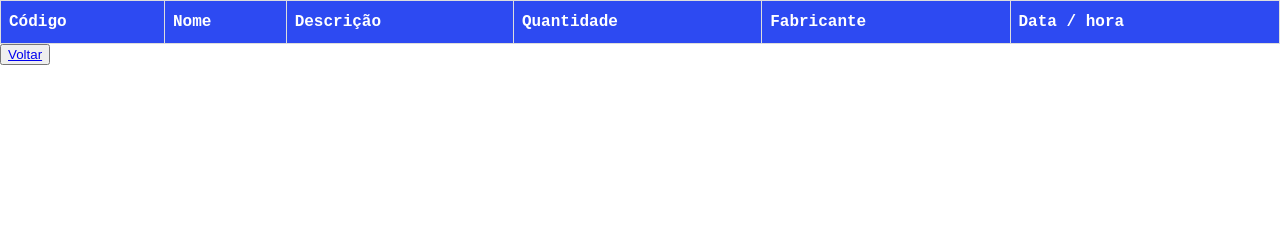
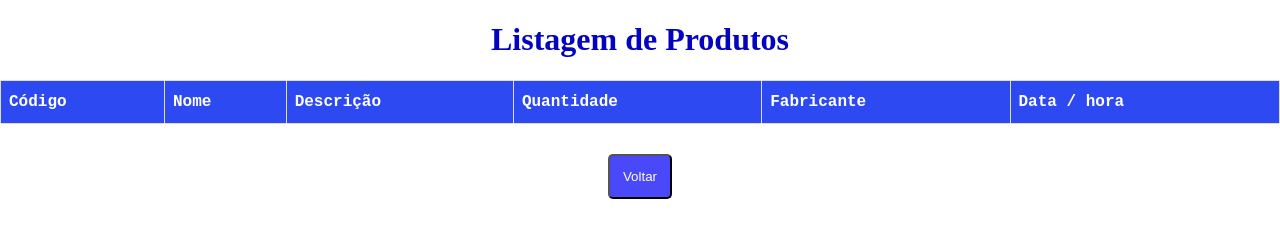
Before and after one commit to HenriqueBarbosaSJr/project-crud, a website: page src/prodslist.html in a window 1280 px wide. Drawn offline with nearby package versions, Linux system fonts and the light colour scheme; no server answers.

Commit message:
Atualização do CSS

```diff
--- a/css/global.css
+++ b/css/global.css
@@ -11,6 +11,25 @@ html , body {
     font-family: 'Courier New', Courier, monospace;
 }
 
-.button{
- margin: 0;
+.containerHeaderIndex{
+    margin-bottom: 100px;
 }
+
+.containerMainIndex {
+    display: flex;
+    justify-content: center;
+    justify-items: center;
+}
+button{
+    text-decoration: none;
+    background: #4949fa;
+    color: #fff;
+    padding: 13px;
+    border-radius: 5px;
+    cursor: pointer;
+}
+
+a{
+    text-decoration: none;
+    color: #fff;
+}
--- a/css/prodslist.css
+++ b/css/prodslist.css
@@ -20,3 +20,17 @@
     background-color: #2d4af2;
     color: white;
   }
+
+  .containerButton{
+    display: flex;
+    justify-content: center;
+    justify-items: center;
+    margin-top: 30px;
+  }
+
+  header{
+    display: flex;
+    justify-content: center;
+    justify-items: center;
+    color: rgb(3, 3, 193);
+  }
--- a/js/prodslist.js
+++ b/js/prodslist.js
@@ -1,8 +1,6 @@
 // Referências do DOM HTML
 
 const tbodyList = document.getElementById('tbodyList');
-
-
 
 // Código
 
@@ -35,5 +33,4 @@ function listAll(){
 
 }
 
-
 listAll();
--- a/src/prodslist.html
+++ b/src/prodslist.html
@@ -7,6 +7,11 @@
     <link rel="stylesheet" href="../css/prodslist.css">
 </head>
 <body>
+    <header>
+        <h1>Listagem de Produtos</h1>
+    </header>
+    <main>
+        <div class="containerTable">
             <table id="tbProds">
                 <thead>
                     <th>Código</th>
@@ -19,7 +24,13 @@
                 <tbody id="tbodyList"></tbody>
 
             </table>
+        </div>
+        <div class="containerButton">
             <button id="btnvoltar"><a href="../index.html">Voltar</a></button>
+        </div>
+
+    </main>
+
     <script src="../node_modules/axios/dist/axios.min.js"></script>
     <script src="../js/prodslist.js"></script>
 </body>
```
Also changed, not shown: index.html (+7 -4 lines). Lines whose indentation alone changed are shown as unchanged.
